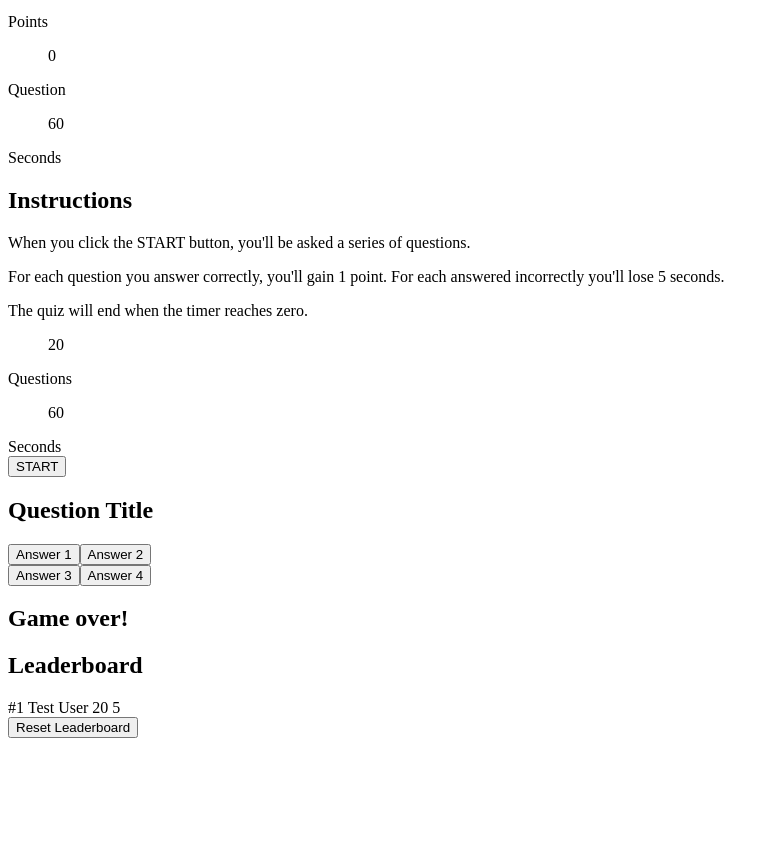
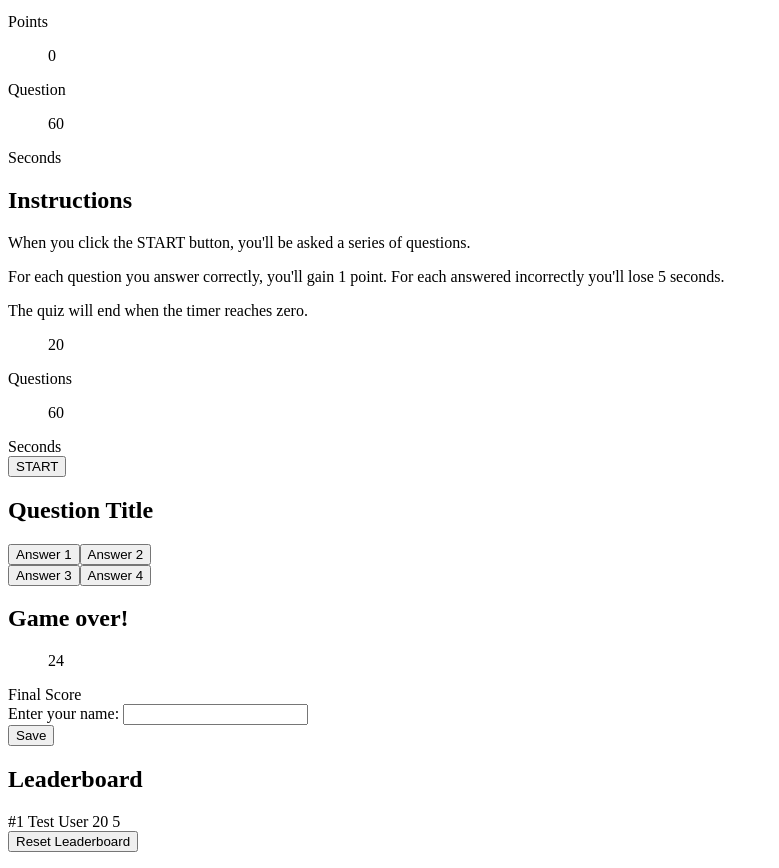
Before and after one commit to natpoulson/dev-quiz, a plain HTML site: page index.html in a window 1280 px wide. Shown: the part 101-969 px from the top of the page, without its empty margins (0-779 px from the left). Before the commit the page ends 855 px from the top, so only its background shows below. Drawn offline with Linux system fonts and the light colour scheme.

Commit message:
Add form for score submission

```diff
--- a/index.html
+++ b/index.html
@@ -70,10 +70,18 @@
             </div>
             <div class="row">
                 <div class="column">
-
+                    <figure>24</figure>
+                    <figcaption>Final Score</figcaption>
                 </div>
                 <div class="column">
-
+                    <form action="">
+                        <div>
+                            <label for="playername">Enter your name: <input id="playerName" type="text"></label>
+                        </div>
+                        <div>
+                            <button>Save</button>
+                        </div>
+                    </form>
                 </div>
                 <div class="column">
 
```
